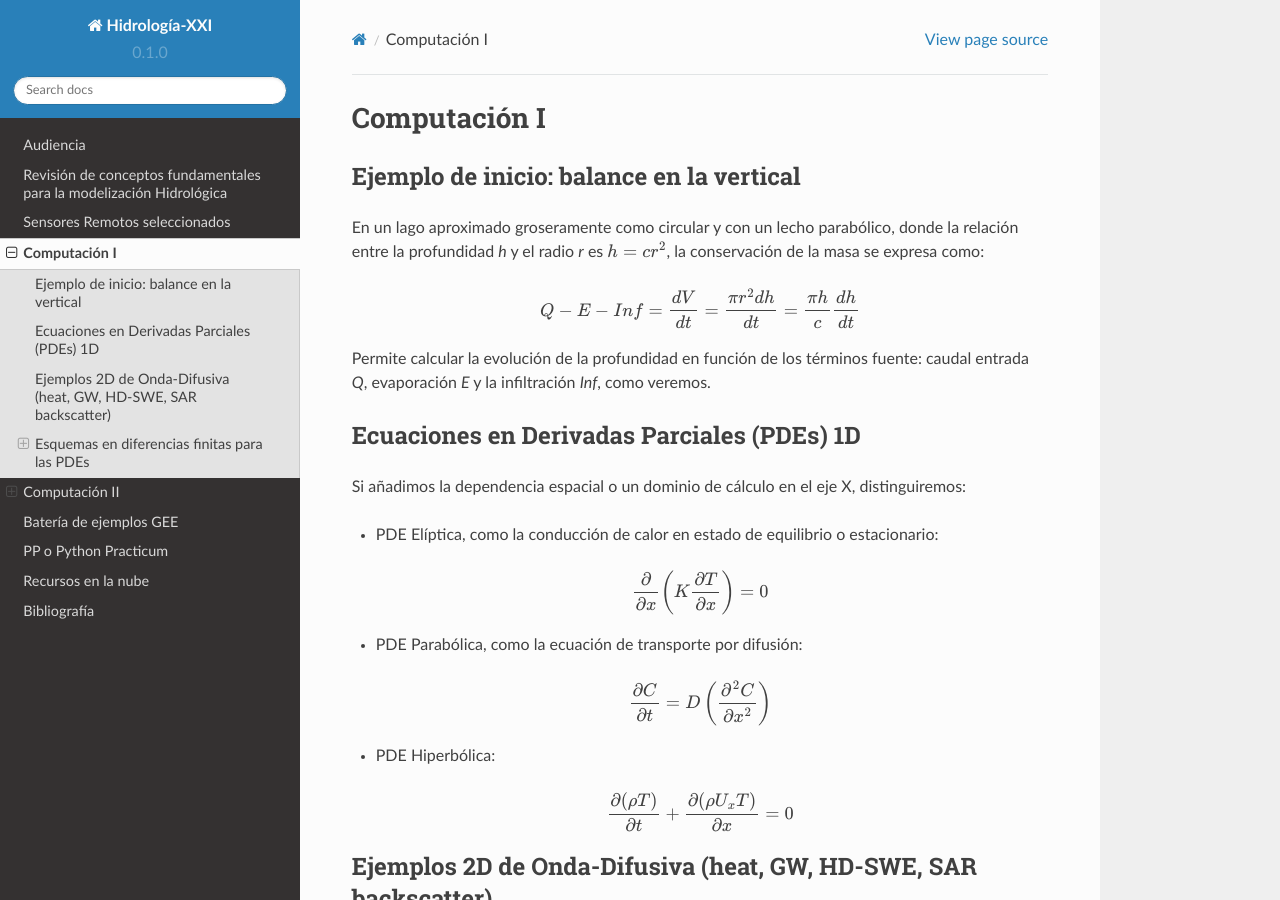
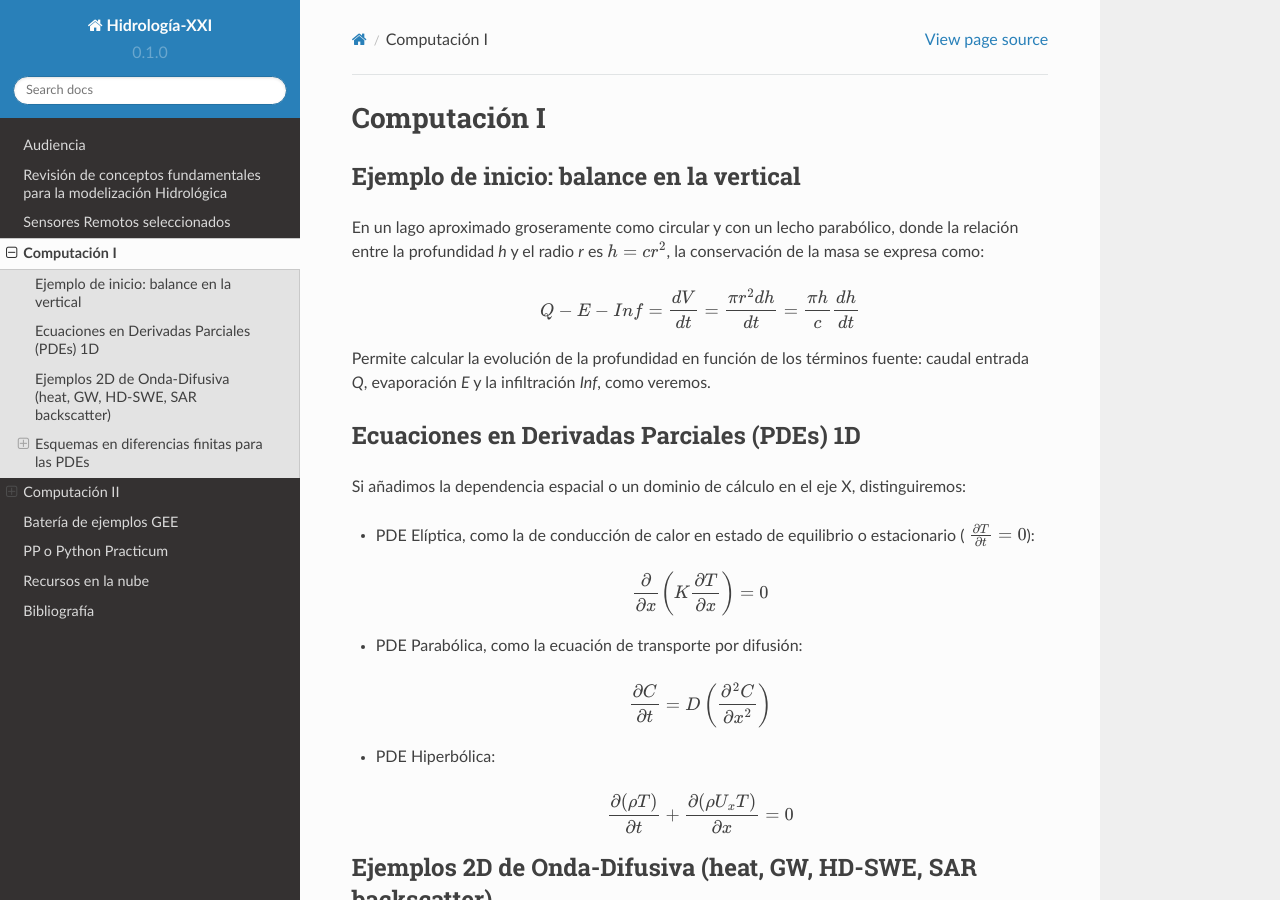
Before and after one commit to ivillamadrid/HidrologiaXXI, a Sphinx documentation site: the page built from docs/source/computacion.rst, in a window 1280 px wide and 900 px high. Built offline with Sphinx 7.4.7 and the Read the Docs theme 2.0.0, drawn with Linux system fonts in a browser that asks for light colours.

Commit message:
Update computacion.rst

```diff
--- a/docs/source/computacion.rst
+++ b/docs/source/computacion.rst
@@ -15,7 +15,7 @@ Ecuaciones en Derivadas Parciales (PDEs) 1D
 -------------------------------------------
 Si añadimos la dependencia espacial o un dominio de cálculo en el eje X, distinguiremos:
 
-* PDE Elíptica, como la conducción de calor en estado de equilibrio o estacionario:
+* PDE Elíptica, como la de conducción de calor en estado de equilibrio o estacionario ( :math:`\frac{\partial T}{\partial t}=0`):
 
 .. math::
 
```
